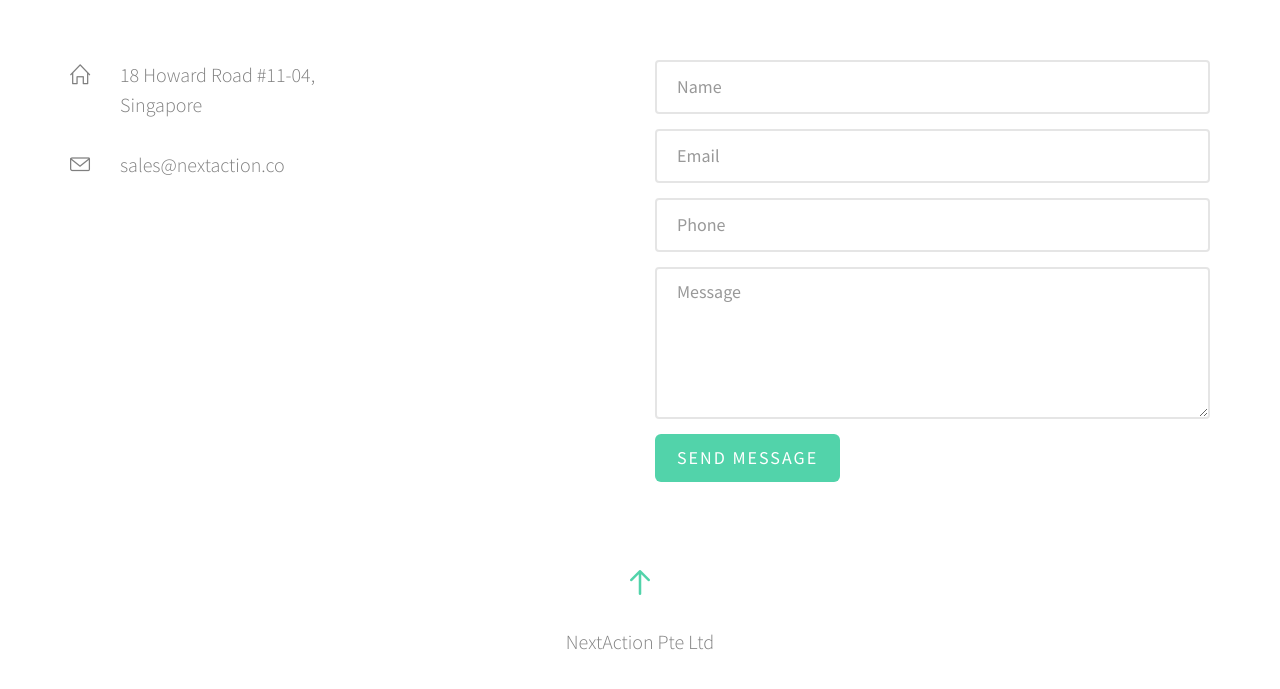
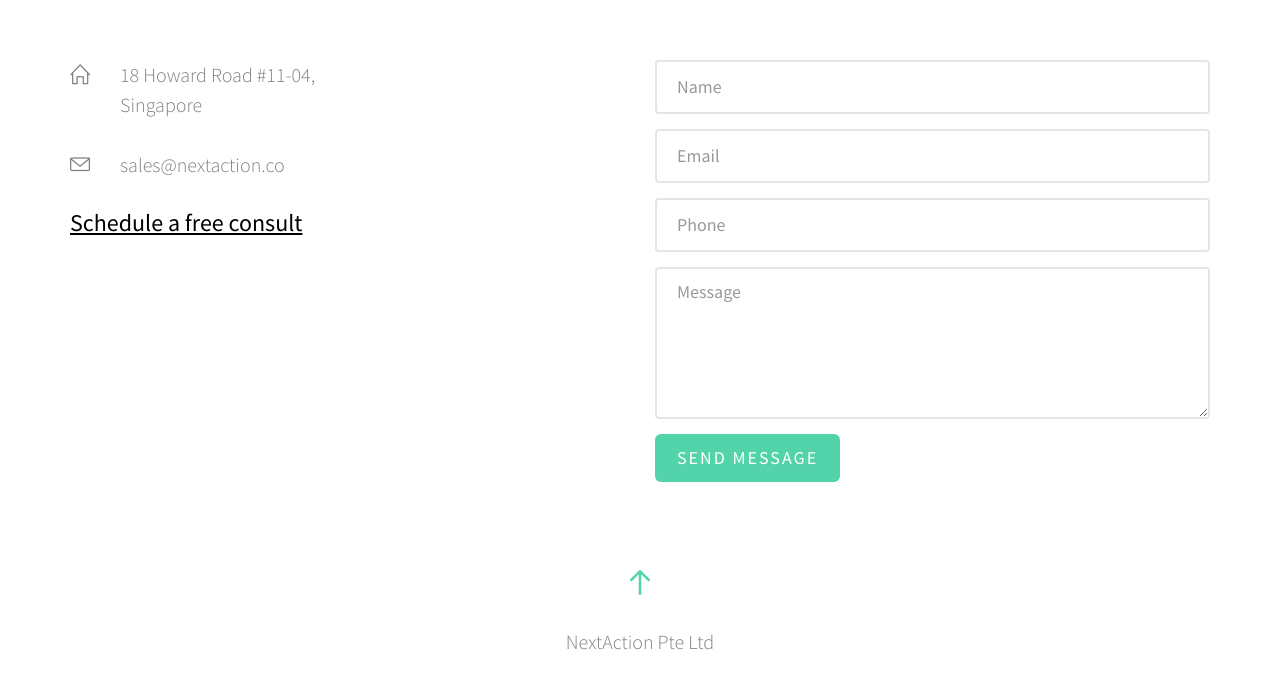
Before and after one commit to hanselke/www.nextaction.co, a plain HTML site: page index.html in a window 1280 px wide. Shown: the part 4936-5625 px from the top of the page. Drawn offline with Linux system fonts and the light colour scheme; some packages are replaced by stand-ins of ours; no server answers; files whose address does not match are found by name.

Commit message:
scheduling

```diff
--- a/index.html
+++ b/index.html
@@ -384,6 +384,10 @@ We build applications that integrate to ERPNext.
 
 						<li class="fh5co-contact-address "><i class="icon-envelope"></i>sales@nextaction.co</li>
 
+
+
+					<a href=https://calendly.com/hansel-1/diagnostics><h3><u>Schedule a free consult</u></h3></a>
+
 					</ul>
 				</div>
 
```
